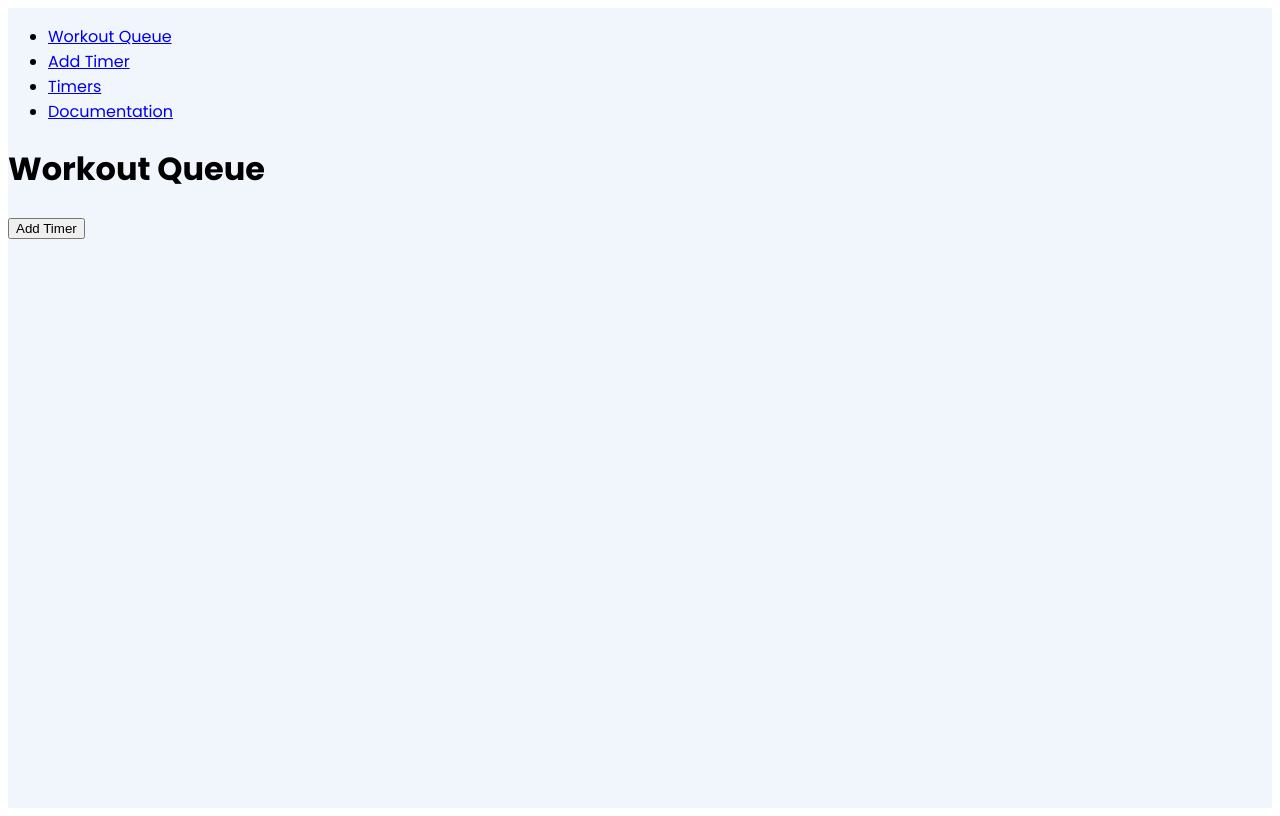
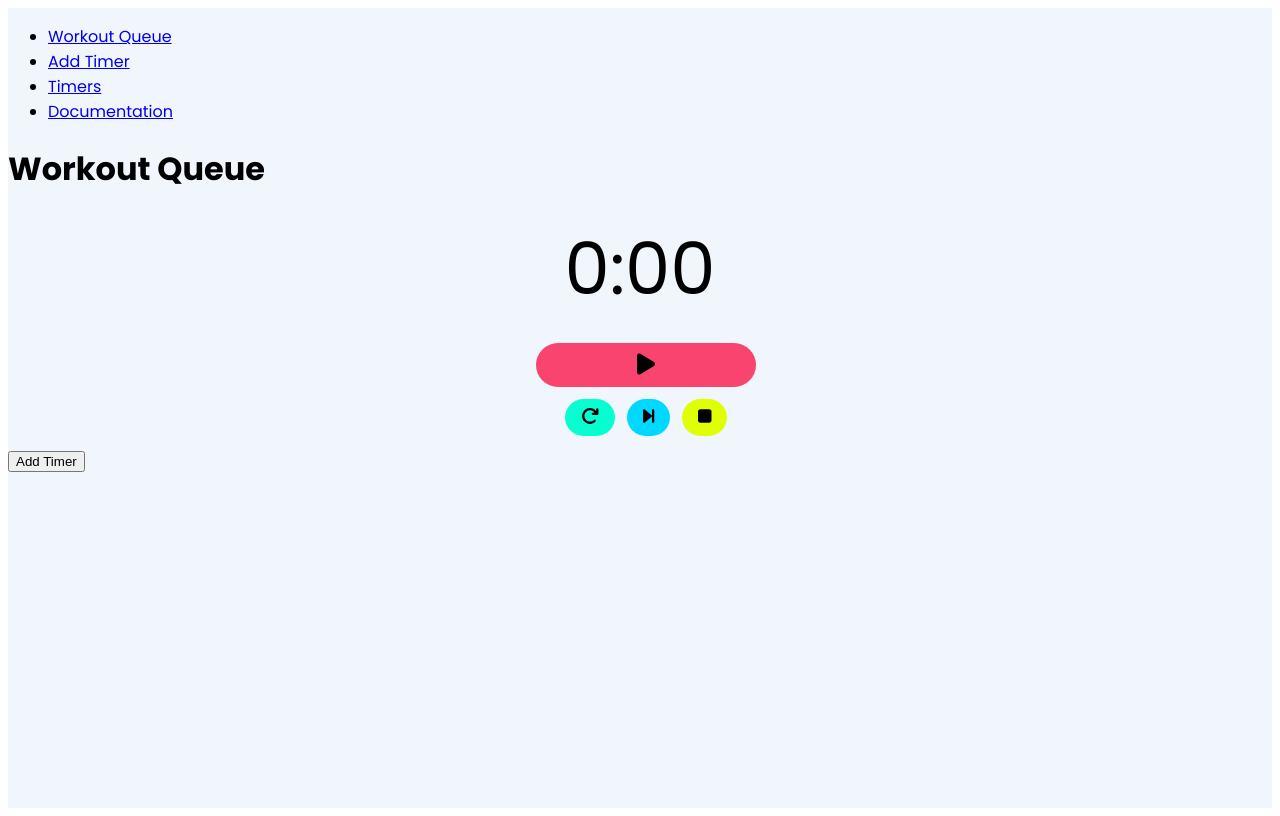
Before and after one commit to prof-tejera/assignment-2-itsweebs, a React (Create React App) app: page / in a window 1280 px wide. Built offline with nearby package versions, Linux system fonts and the light colour scheme.

Commit message:
completed radio button functionality and set up basic Workout Queue view

```diff
--- a/src/App.js
+++ b/src/App.js
@@ -53,6 +53,3 @@ const App = () => {
 };
 
 export default App;
-
-//add array for timers and pass it to workoutqueue view & addtimer view
-//create function add to array
--- /dev/null
+++ b/src/components/generic/RadioButton/RadioButton.css
@@ -0,0 +1,33 @@
+/**
+#radio {
+    display: inline-block;
+  }
+
+  input[type="radio"] {
+    display: none;
+  }
+
+  label {
+    cursor: pointer;
+    padding: 8px 24px;
+    background-color: #eeeeee;
+    color: #000000;
+    border: 2px solid #eeeeee;
+    border-radius: 8px;
+    font-size: 16px;
+    margin: 4px;
+    font-weight: 300;
+  }
+
+  label:hover {
+    background-color: #e8e4ed;
+    color: #8746a8;
+    border-color: #e8e4ed;
+  }
+
+  input[type="radio"]:checked + label {
+    background-color: #8746a8;
+    color: #fff;
+    border-color: #8746a8;
+  }
+  */
--- /dev/null
+++ b/src/components/generic/RadioButton/RadioButton.js
@@ -0,0 +1,24 @@
+import React from 'react';
+
+//render a group of radio buttons based on the timerList
+const RadioButtons = ({ label, timerList, activeType, onChange }) => {
+  return (
+    <div id="radio-group">
+      <label>{label}</label>
+      {timerList.map((timer) => (
+        <div key={timer} id="radio">
+          <input
+            type="radio"
+            id={timer}
+            name="timerRadio"
+            checked={activeType === timer}
+            onChange={() => onChange(timer)}
+          />
+          <label htmlFor={timer}>{timer}</label>
+        </div>
+      ))}
+    </div>
+  );
+};
+
+export default RadioButtons;
--- a/src/context/TimerContext.js
+++ b/src/context/TimerContext.js
@@ -6,19 +6,22 @@ const initialState = {
     timers: [], //store the added timers in an array
     currentTimerIndex: 0,
     isWorkoutRunning: false,
+    nextTimerId: 0,
 };
 
 const timerReducer = (state, action) => {
     switch (action.type) {
         case 'ADD_TIMER': //add new timer at end of timers array
+            const newTimer = { ...action.payload, id: state.nextTimerId }; //assign a unique id to the new timer added
             return {
                 ...state,
-                timers: [...state.timers, action.payload],
+                timers: [...state.timers, newTimer],
+                nextTimerId: state.nextTimerId + 1, //increment the id counter
             };
-        case 'REMOVE_TIMER': //remove a timer and create a new array excluding the removed timer at the relevant index
+        case 'REMOVE_TIMER': //remove a timer by its id
             return {
                 ...state,
-                timers: state.timers.filter((_, index) => index !== action.payload),
+                timers: state.timers.filter(timer => timer.id !== action.payload),
             };
         case 'TOGGLE_WORKOUT': //toggle between starting/resuming and pausing a workout
             return {
@@ -26,7 +29,12 @@ const timerReducer = (state, action) => {
                 isWorkoutRunning: !state.isWorkoutRunning,
             };
         case 'RESET_WORKOUT': //reset workout to initial state
-            return initialState;
+            return {
+                ...state,
+                currentTimerIndex: 0,
+                isWorkoutRunning: false,
+                isWorkoutComplete: false,
+            };
         case 'NEXT_TIMER': //move to the next timer in sequence, end workout if the timer is last in sequence
             if (state.currentTimerIndex === state.timers.length - 1) {
                 return {
@@ -39,6 +47,12 @@ const timerReducer = (state, action) => {
                     currentTimerIndex: state.currentTimerIndex + 1,
                 };
             }
+        case 'END_WORKOUT': //end the workout
+            return {
+                ...state,
+                isWorkoutRunning: false,
+                isWorkoutComplete: true,
+            };
         default:
             return state;
     }
--- a/src/views/AddTimersView/AddTimersView.js
+++ b/src/views/AddTimersView/AddTimersView.js
@@ -1,11 +1,12 @@
 import React, { useState, useContext } from 'react';
 import { Link } from 'react-router-dom';
 import TimerContext from '../../context/TimerContext';
-import RadioButtons from '../../components/generic/RadioButton';
+import RadioButtons from '../../components/generic/RadioButton/RadioButton.js';
 import Panel from '../../components/generic/Panel/Panel';
 import Input from '../../components/generic/Input/Input';
 import useTimeInput from '../../hooks/useTimeInput';
 import useRoundsInput from '../../hooks/useRoundsInput';
+import "./AddTimersView.css"
 
 const AddTimerView = () => {
   //using dispatch from TimerContext for state updates
@@ -55,20 +56,20 @@ const AddTimerView = () => {
   return (
     <Panel>
       <h1>Add Timer</h1>
-      <RadioButtons label="Select a timer" timerList={Timers} handleClick={handleTypeChange} />
+      <RadioButtons label="Select a timer" timerList={Timers} activeType={activeType} onChange={handleTypeChange} />
 
       <Panel>
         {isTabata && (
           <>
             Set Work Time:
             <div className="input-container">
-              <Input type="number" label="Work Minutes" value={inputMinutes} onChange={handleMinutesChange} />
-              <Input type="number" label="Work Seconds" value={inputSeconds} onChange={handleSecondsChange} />
+              <Input type="number" label="m" value={inputMinutes} onChange={handleMinutesChange} />
+              <Input type="number" label="s" value={inputSeconds} onChange={handleSecondsChange} />
             </div>
             Set Rest Time:
             <div className="input-container">
-              <Input type="number" label="Rest Minutes" value={restMinutes} onChange={handleRestMinutesChange} />
-              <Input type="number" label="Rest Seconds" value={restSeconds} onChange={handleRestSecondsChange} />
+              <Input type="number" label="m" value={restMinutes} onChange={handleRestMinutesChange} />
+              <Input type="number" label="s" value={restSeconds} onChange={handleRestSecondsChange} />
             </div>
           </>
         )}
@@ -76,8 +77,8 @@ const AddTimerView = () => {
           <>
             Set Time:
             <div className="input-container">
-              <Input type="number" label="Minutes" value={inputMinutes} onChange={handleMinutesChange} />
-              <Input type="number" label="Seconds" value={inputSeconds} onChange={handleSecondsChange} />
+              <Input type="number" label="m" value={inputMinutes} onChange={handleMinutesChange} />
+              <Input type="number" label="s" value={inputSeconds} onChange={handleSecondsChange} />
             </div>
           </>
         )}
@@ -89,8 +90,8 @@ const AddTimerView = () => {
         )}
       </Panel>
 
-      <button onClick={addTimer}>Add Timer</button>
-      <Link to="/" className="home-link">Back to Workout Queue</Link>
+      <button onClick={addTimer}>Add Timer</button><br />
+      <Link to="/" className="home-link">Back to Workout</Link>
     </Panel>
   );
 };
--- /dev/null
+++ b/src/views/WorkoutQueueView/WorkoutQueueView.css
@@ -0,0 +1,3 @@
+h1 {
+    text-align: center;
+}
--- a/src/views/WorkoutQueueView/WorkoutQueueView.js
+++ b/src/views/WorkoutQueueView/WorkoutQueueView.js
@@ -1,21 +1,132 @@
-import React from 'react';
+import { useContext, useEffect, useState } from 'react';
 import { useNavigate } from 'react-router-dom';
+import TimerContext from '../../context/TimerContext';
+import Panel from '../../components/generic/Panel/Panel';
+import { formatTime } from '../../utils/helpers';
+import DisplayTime from '../../components/generic/DisplayTime/DisplayTime';
+import DisplayText from '../../components/generic/DisplayText/DisplayText';
+import Button from '../../components/generic/Button/Button';
+import { faPlay, faPause, faRedo, faStepForward, faStop } from '@fortawesome/free-solid-svg-icons';
+
+//display added timers
+const TimerDisplay = ({ timer, onRemove }) => {
+  return (
+    <div className="timer-display">
+      <div className="timer-type">{timer.type}</div>
+      {timer.type === 'Countdown' || timer.type === 'Stopwatch' ? (
+        <div className="timer-time">{timer.minutes}:{timer.seconds}</div>
+      ) : null}
+      {timer.type === 'XY' ? (
+        <>
+          <div className="timer-time">{timer.minutes}:{timer.seconds}</div>
+          <div className="timer-rounds">Rounds: {timer.rounds}</div>
+        </>
+      ) : null}
+      {timer.type === 'Tabata' ? (
+        <>
+          <div className="timer-work-time">Work: {timer.workMinutes}:{timer.workSeconds}</div>
+          <div className="timer-rest-time">Rest: {timer.restMinutes}:{timer.restSeconds}</div>
+          <div className="timer-rounds">Rounds: {timer.rounds}</div>
+        </>
+      ) : null}
+      <button onClick={() => onRemove(timer.id)}>Remove</button>
+    </div>
+  );
+};
 
 const WorkoutQueueView = () => {
-  let navigate = useNavigate();
+  const navigate = useNavigate();
+  const { state, dispatch } = useContext(TimerContext);
+  const [initialTotalTime, setInitialTotalTime] = useState(0);
+  const [remainingTime, setRemainingTime] = useState(0);
+
+  //calculate initial total workout time based on timers in the queue
+  useEffect(() => {
+    const total = state.timers.reduce((acc, timer) => {
+      let timerSeconds = 0;
+      switch (timer.type) {
+        case 'Countdown':
+        case 'Stopwatch':
+          //simple calculation for timers with minutes and seconds
+          timerSeconds = (parseInt(timer.minutes, 10) * 60) + parseInt(timer.seconds, 10);
+          break;
+        case 'XY':
+          //for XY timer, multiply the time by the number of rounds
+          timerSeconds = ((parseInt(timer.minutes, 10) * 60) + parseInt(timer.seconds, 10)) * parseInt(timer.rounds, 10);
+          break;
+        case 'Tabata':
+          //for Tabata, calculate work and rest time separately and multiply by rounds
+          const workTime = (parseInt(timer.workMinutes, 10) * 60) + parseInt(timer.workSeconds, 10);
+          const restTime = (parseInt(timer.restMinutes, 10) * 60) + parseInt(timer.restSeconds, 10);
+          timerSeconds = (workTime + restTime) * parseInt(timer.rounds, 10);
+          break;
+        default:
+          break;
+      }
+      return acc + timerSeconds;
+    }, 0);
+    setInitialTotalTime(total);
+    setRemainingTime(total);
+  }, [state.timers]);
+
+  //update remaining time if workout is running
+  useEffect(() => {
+    let interval;
+    if (state.isWorkoutRunning && remainingTime > 0) {
+      interval = setInterval(() => {
+        setRemainingTime((prevTime) => prevTime - 1);
+      }, 1000);
+    } else if (remainingTime === 0 && state.isWorkoutRunning) {
+      //stop the workout if time runs out
+      dispatch({ type: 'END_WORKOUT' });
+    }
+    return () => clearInterval(interval);
+  }, [state.isWorkoutRunning, remainingTime, dispatch]);
+
+  //remove a timer from the workout queue
+  const removeTimer = (id) => {
+    dispatch({ type: 'REMOVE_TIMER', payload: id });
+  };
+
+  //global controls
+  const handlePauseResume = () => {
+    dispatch({ type: 'TOGGLE_WORKOUT' });
+  };
+  const handleReset = () => {
+    dispatch({ type: 'RESET_WORKOUT' });
+    setRemainingTime(initialTotalTime);
+  };
+  const handleFastForward = () => {
+    dispatch({ type: 'NEXT_TIMER' });
+  };
+  const handleEndWorkout = () => {
+    dispatch({ type: 'END_WORKOUT' });
+    setRemainingTime(0);
+  };
 
   return (
     <div>
       <h1>Workout Queue</h1>
-      {/* other components and logic */}
-      <button onClick={() => navigate('/add')}>
-        Add Timer
-      </button>
-      {/* other components and logic */}
+      <DisplayTime className={state.isWorkoutComplete ? 'time-finished' : ''}>
+        {formatTime(remainingTime)}
+      </DisplayTime>
+      <DisplayText text={!state.isWorkoutRunning && remainingTime === 0 && state.timers.length > 0 ? 'Done!' : ''} />
+      <Panel className="control-panel">
+        <div className="start-button-container">
+          <Button className="button-start" label={state.isWorkoutRunning ? "Pause" : "Start"} icon={state.isWorkoutRunning ? faPause : faPlay} onClick={handlePauseResume} disabled={state.isWorkoutComplete} />
+        </div>
+        <div className="buttons-container">
+          <Button className="button-reset" label="Reset" icon={faRedo} onClick={handleReset} disabled={state.isWorkoutComplete} />
+          <Button className="button-forward" label="Forward" icon={faStepForward} onClick={handleFastForward} disabled={state.isWorkoutComplete} />
+          <Button className="button-end" label="End" icon={faStop} onClick={handleEndWorkout} disabled={state.isWorkoutComplete} />
+        </div>
+      </Panel>
+      {state.timers.map((timer) => (
+        <TimerDisplay key={timer.id} timer={timer} onRemove={removeTimer} />
+      ))}
+      <button onClick={() => navigate('/add')}>Add Timer</button>
     </div>
   );
 };
 
 export default WorkoutQueueView;
-
-//map array and display it
```
Also changed, not shown: src/views/AddTimersView/AddTimersView.css (added).
